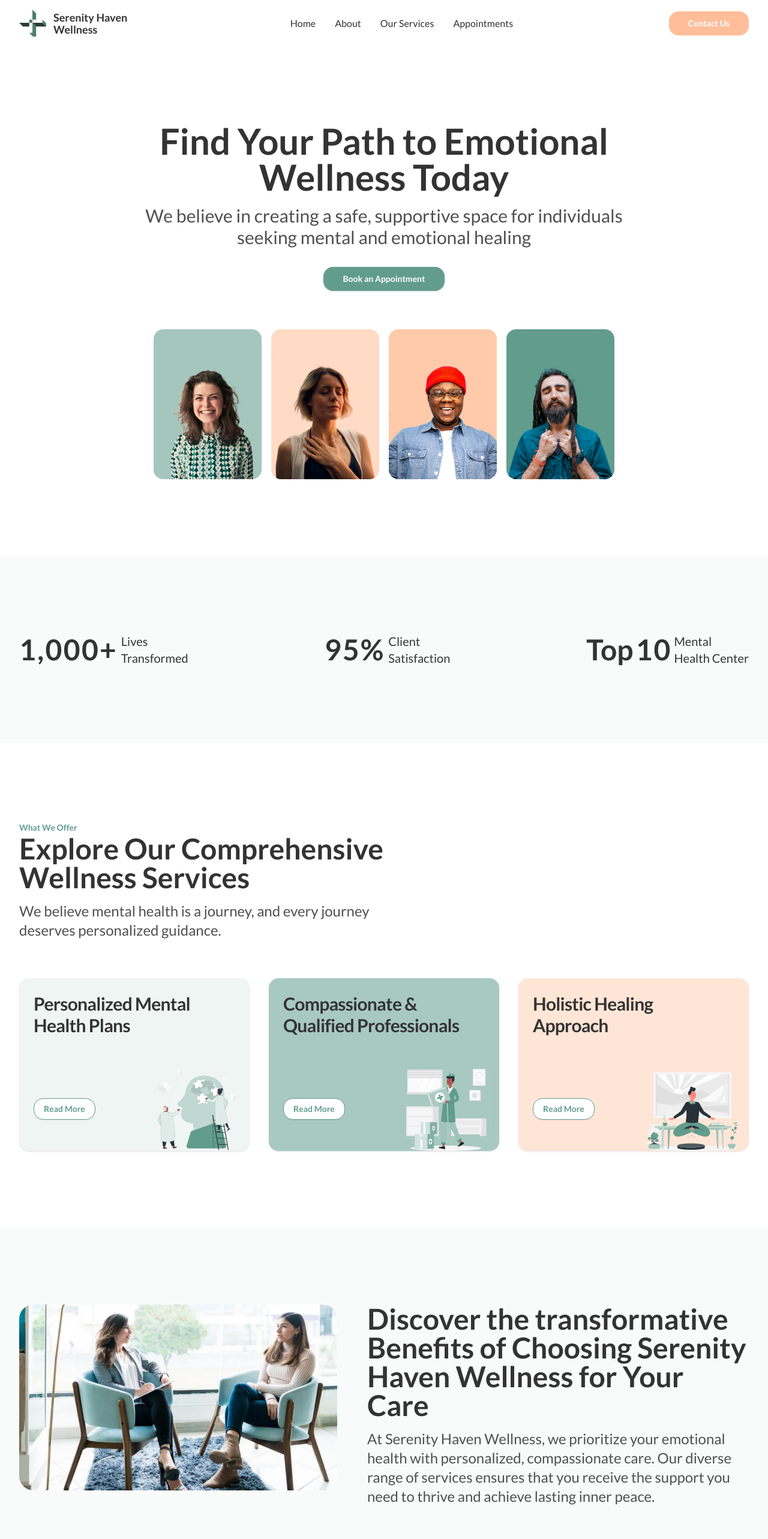
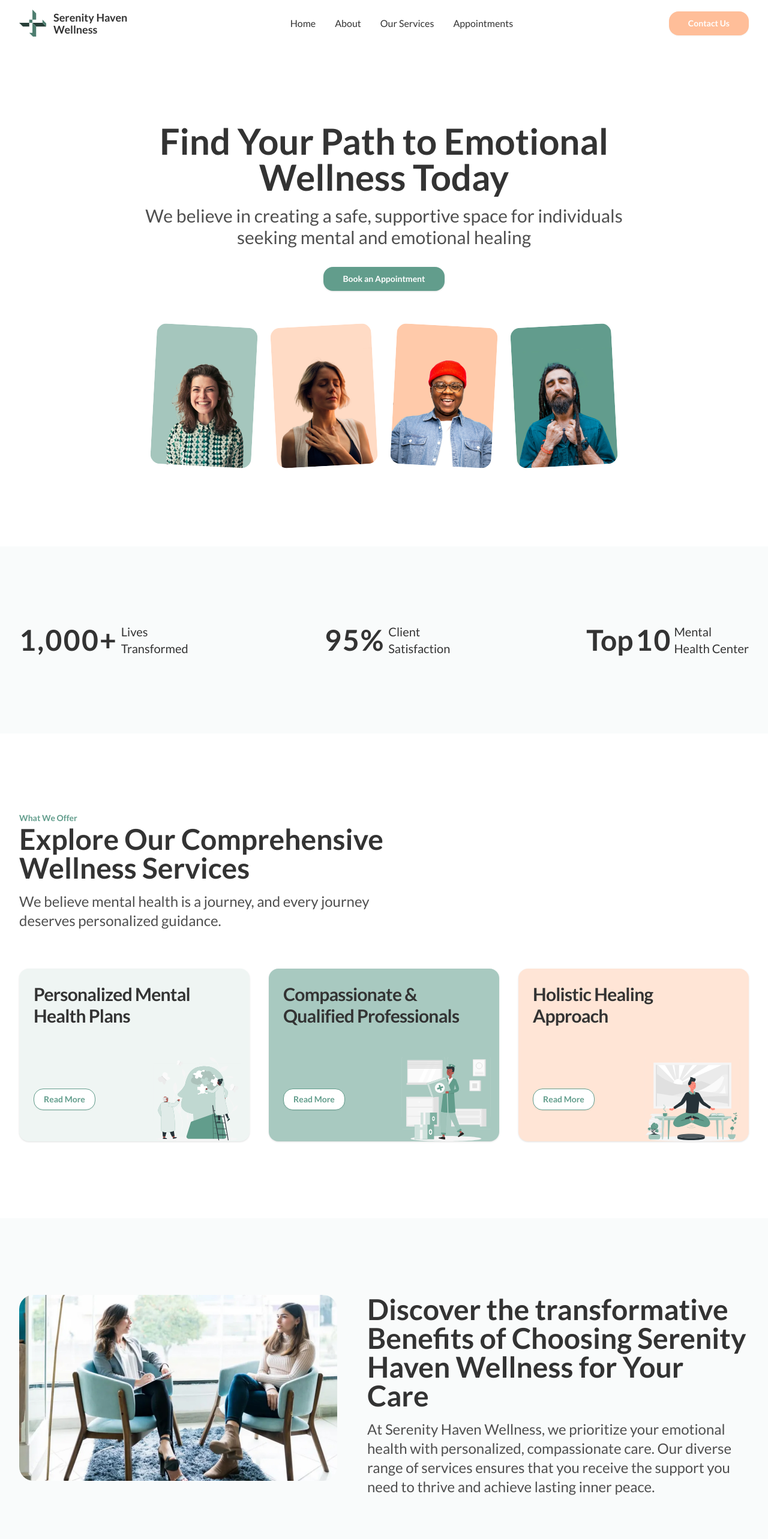
Before and after one commit to wilxcode/serenity-haven-wellness, a Next.js app: page / in a window 1280 px wide. Shown: the top 2566 px of the page at 60% size. Built offline with nearby package versions, Linux system fonts and the light colour scheme.

Commit message:
:children_crossing: Animations added on sections

```diff
--- a/components/benefits.tsx
+++ b/components/benefits.tsx
@@ -1,4 +1,5 @@
 import Image from 'next/image'
+import { FadeText } from './ui/fade-text'
 
 const Benefits = () => {
   return (
@@ -13,17 +14,27 @@ const Benefits = () => {
             className="size-auto rounded-3xl"
           />
         </div>
-        <div className="flex flex-col gap-4 w-full lg:max-w-[39.75rem]">
-          <h2 className="xl:text-5xl md:text-3xl text-2xl font-bold">
-            Discover the transformative Benefits of Choosing Serenity Haven
-            Wellness for Your Care
-          </h2>
-          <p className="xl:text-2xl md:text-xl text-lg text-accent-foreground">
-            {`At Serenity Haven Wellness, we prioritize your emotional health with
-          personalized, compassionate care. Our diverse range of services
-          ensures that you receive the support you need to thrive and achieve
-          lasting inner peace.`}
-          </p>
+        <div className="flex flex-col gap-4 w-full max-w-[39.75rem]">
+          <FadeText
+            className="xl:text-5xl md:text-3xl text-2xl font-bold"
+            direction="up"
+            framerProps={{
+              show: { transition: { delay: 0.25 } },
+            }}
+            text="Discover the transformative Benefits of Choosing Serenity Haven
+            Wellness for Your Care"
+          />
+          <FadeText
+            className="xl:text-2xl md:text-xl text-lg text-accent-foreground"
+            direction="up"
+            framerProps={{
+              show: { transition: { delay: 0.35 } },
+            }}
+            text="At Serenity Haven Wellness, we prioritize your emotional health with
+            personalized, compassionate care. Our diverse range of services
+            ensures that you receive the support you need to thrive and achieve
+            lasting inner peace."
+          />
         </div>
       </div>
     </div>
--- a/components/hero.tsx
+++ b/components/hero.tsx
@@ -1,5 +1,7 @@
 import Image from 'next/image'
 import { Button } from './ui/button'
+import BlurFade from './ui/blur-fade'
+import { cn } from '@/lib/utils'
 
 const Hero = () => {
   const images = [
@@ -25,18 +27,18 @@ const Hero = () => {
           Book an Appointment
         </Button>
       </div>
-      <div className="flex items-center justify-between gap-4 max-w-3xl w-full mx-auto *:*:rounded-2xl">
+      <div className="flex items-center justify-between sm:gap-8 gap-4 max-w-3xl w-full mx-auto *:*:rounded-2xl">
         {images.map((image, index) => (
-          <div key={index}>
+          <BlurFade key={image.src} delay={0.25 + index * 0.05} inView>
             <Image
               src={image.src}
               alt={image.alt}
               width={176}
               height={178}
-              className="size-auto"
+              className={cn("size-auto", index % 2 === 0 ? 'rotate-3' : '-rotate-3')}
               priority={true}
             />
-          </div>
+          </BlurFade>
         ))}
       </div>
     </div>
--- a/components/our-services.tsx
+++ b/components/our-services.tsx
@@ -1,6 +1,7 @@
 import Image from 'next/image'
 import { Button } from './ui/button'
 import { Card, CardHeader, CardTitle, CardContent } from './ui/card'
+import { FadeText } from './ui/fade-text'
 
 const OurServices = () => {
   return (
@@ -11,19 +12,29 @@ const OurServices = () => {
       <div className="flex flex-col gap-4 max-w-[41.75rem]">
         <div>
           <span className="text-sm font-bold text-primary">What We Offer</span>
-          <h2 className="xl:text-5xl md:text-3xl text-2xl font-bold">
-            Explore Our Comprehensive Wellness Services
-          </h2>
+          <FadeText
+            className="xl:text-5xl md:text-3xl text-2xl font-bold"
+            direction="up"
+            framerProps={{
+              show: { transition: { delay: 0.25 } },
+            }}
+            text="Explore Our Comprehensive Wellness Services"
+          />
         </div>
         <div>
-          <p className="xl:text-2xl md:text-xl text-lg text-accent-foreground">
-            {`We believe mental health is a journey, and every journey deserves
-            personalized guidance.`}
-          </p>
+          <FadeText
+            className="xl:text-2xl md:text-xl text-lg text-accent-foreground"
+            direction="up"
+            framerProps={{
+              show: { transition: { delay: 0.35 } },
+            }}
+            text="We believe mental health is a journey, and every journey deserves
+            personalized guidance."
+          />
         </div>
       </div>
       <div className="flex flex-col lg:flex-row items-center justify-between w-full gap-8 *:w-full *:flex-1 *:border-none *:min-h-72 *:flex *:flex-col *:justify-between">
-        <Card className="bg-primary/10">
+        <Card className="bg-primary/10 hover:rotate-3 rotate-0 transition-transform duration-200 ease-in-out">
           <CardHeader>
             <CardTitle className="xl:text-3xl text-2xl">
               Personalized Mental <br /> Health Plans
@@ -49,7 +60,7 @@ const OurServices = () => {
             </div>
           </CardContent>
         </Card>
-        <Card className="bg-primary/55">
+        <Card className="bg-primary/55 hover:rotate-3 rotate-0 transition-transform duration-200 ease-in-out">
           <CardHeader>
             <CardTitle className="xl:text-3xl text-2xl">
               Compassionate & <br /> Qualified Professionals
@@ -75,7 +86,7 @@ const OurServices = () => {
             </div>
           </CardContent>
         </Card>
-        <Card className="bg-secondary/40">
+        <Card className="bg-secondary/40 hover:rotate-3 rotate-0 transition-transform duration-200 ease-in-out">
           <CardHeader>
             <CardTitle className="xl:text-3xl text-2xl">
               Holistic Healing <br /> Approach
--- a/components/testimonials.tsx
+++ b/components/testimonials.tsx
@@ -1,3 +1,4 @@
+import { FadeText } from './ui/fade-text'
 import HeroVideoDialog from './ui/hero-video-dialog'
 import Image from 'next/image'
 
@@ -7,9 +8,14 @@ const Testimonials = () => {
       <div className="mx-auto w-full max-w-7xl px-4 md:px-6 lg:px-8 flex flex-col items-start gap-16">
         <div>
           <span className="text-sm font-bold text-primary">Testimonials</span>
-          <h2 className="xl:text-5xl md:text-3xl text-2xl font-bold">
-            What Our Clients Say
-          </h2>
+          <FadeText
+            className="xl:text-5xl md:text-3xl text-2xl font-bold"
+            direction="up"
+            framerProps={{
+              show: { transition: { delay: 0.25 } },
+            }}
+            text="What Our Clients Say"
+          />
         </div>
         <div className="flex flex-col sm:flex-row items-start justify-between *:flex-1 gap-16">
           <HeroVideoDialog
--- /dev/null
+++ b/components/ui/blur-fade.tsx
@@ -0,0 +1,67 @@
+"use client";
+
+import { useRef } from "react";
+import {
+  AnimatePresence,
+  motion,
+  useInView,
+  UseInViewOptions,
+  Variants,
+} from "framer-motion";
+
+type MarginType = UseInViewOptions["margin"];
+
+interface BlurFadeProps {
+  children: React.ReactNode;
+  className?: string;
+  variant?: {
+    hidden: { y: number };
+    visible: { y: number };
+  };
+  duration?: number;
+  delay?: number;
+  yOffset?: number;
+  inView?: boolean;
+  inViewMargin?: MarginType;
+  blur?: string;
+}
+
+export default function BlurFade({
+  children,
+  className,
+  variant,
+  duration = 0.4,
+  delay = 0,
+  yOffset = 6,
+  inView = false,
+  inViewMargin = "-50px",
+  blur = "6px",
+}: BlurFadeProps) {
+  const ref = useRef(null);
+  const inViewResult = useInView(ref, { once: true, margin: inViewMargin });
+  const isInView = !inView || inViewResult;
+  const defaultVariants: Variants = {
+    hidden: { y: yOffset, opacity: 0, filter: `blur(${blur})` },
+    visible: { y: -yOffset, opacity: 1, filter: `blur(0px)` },
+  };
+  const combinedVariants = variant || defaultVariants;
+  return (
+    <AnimatePresence>
+      <motion.div
+        ref={ref}
+        initial="hidden"
+        animate={isInView ? "visible" : "hidden"}
+        exit="hidden"
+        variants={combinedVariants}
+        transition={{
+          delay: 0.04 + delay,
+          duration,
+          ease: "easeOut",
+        }}
+        className={className}
+      >
+        {children}
+      </motion.div>
+    </AnimatePresence>
+  );
+}
--- /dev/null
+++ b/components/ui/box-reveal.tsx
@@ -0,0 +1,71 @@
+"use client";
+
+import { useEffect, useRef } from "react";
+import { motion, useAnimation, useInView } from "framer-motion";
+
+interface BoxRevealProps {
+  children: JSX.Element;
+  width?: "fit-content" | "100%";
+  boxColor?: string;
+  duration?: number;
+}
+
+export const BoxReveal = ({
+  children,
+  width = "fit-content",
+  boxColor,
+  duration,
+}: BoxRevealProps) => {
+  const mainControls = useAnimation();
+  const slideControls = useAnimation();
+
+  const ref = useRef(null);
+  const isInView = useInView(ref, { once: true });
+
+  useEffect(() => {
+    if (isInView) {
+      slideControls.start("visible");
+      mainControls.start("visible");
+    } else {
+      slideControls.start("hidden");
+      mainControls.start("hidden");
+    }
+  }, [isInView, mainControls, slideControls]);
+
+  return (
+    <div ref={ref} style={{ position: "relative", width, overflow: "hidden" }}>
+      <motion.div
+        variants={{
+          hidden: { opacity: 0, y: 75 },
+          visible: { opacity: 1, y: 0 },
+        }}
+        initial="hidden"
+        animate={mainControls}
+        transition={{ duration: duration ? duration : 0.5, delay: 0.25 }}
+      >
+        {children}
+      </motion.div>
+
+      <motion.div
+        variants={{
+          hidden: { left: 0 },
+          visible: { left: "100%" },
+        }}
+        initial="hidden"
+        animate={slideControls}
+        transition={{ duration: duration ? duration : 0.5, ease: "easeIn" }}
+        style={{
+          position: "absolute",
+          top: 4,
+          bottom: 4,
+          left: 0,
+          right: 0,
+          zIndex: 20,
+          background: boxColor ? boxColor : "#5046e6",
+        }}
+      />
+    </div>
+  );
+};
+
+export default BoxReveal;
--- /dev/null
+++ b/components/ui/fade-text.tsx
@@ -0,0 +1,63 @@
+'use client'
+
+import { useMemo, useRef } from 'react'
+import { motion, useInView, Variants } from 'framer-motion'
+
+type FadeTextProps = {
+  className?: string
+  direction?: 'up' | 'down' | 'left' | 'right'
+  framerProps?: Variants
+  text: string
+}
+
+export function FadeText({
+  direction = 'up',
+  className,
+  framerProps = {
+    hidden: { opacity: 0 },
+    show: { opacity: 1, transition: { type: 'spring' } },
+  },
+  text,
+}: FadeTextProps) {
+  const directionOffset = useMemo(() => {
+    const map = { up: 10, down: -10, left: -10, right: 10 }
+    return map[direction]
+  }, [direction])
+
+  const axis = direction === 'up' || direction === 'down' ? 'y' : 'x'
+
+  const FADE_ANIMATION_VARIANTS = useMemo(() => {
+    const { hidden, show, ...rest } = framerProps as {
+      [name: string]: { [name: string]: number; opacity: number }
+    }
+
+    return {
+      ...rest,
+      hidden: {
+        ...(hidden ?? {}),
+        opacity: hidden?.opacity ?? 0,
+        [axis]: hidden?.[axis] ?? directionOffset,
+      },
+      show: {
+        ...(show ?? {}),
+        opacity: show?.opacity ?? 1,
+        [axis]: show?.[axis] ?? 0,
+      },
+    }
+  }, [directionOffset, axis, framerProps])
+
+  const ref = useRef<HTMLDivElement>(null)
+  const isInView = useInView(ref, { margin: '-24px', once: true })
+
+  return (
+    <motion.div
+      ref={ref}
+      initial="hidden"
+      animate={isInView ? 'show' : 'hidden'}
+      viewport={{ once: true }}
+      variants={FADE_ANIMATION_VARIANTS}
+    >
+      <motion.span className={className}>{text}</motion.span>
+    </motion.div>
+  )
+}
```
Also changed, not shown: components/about-us.tsx (+18 -7 lines), components/choosing-us.tsx (+59 -59 lines), components/see-more.tsx (+26 -8 lines).
